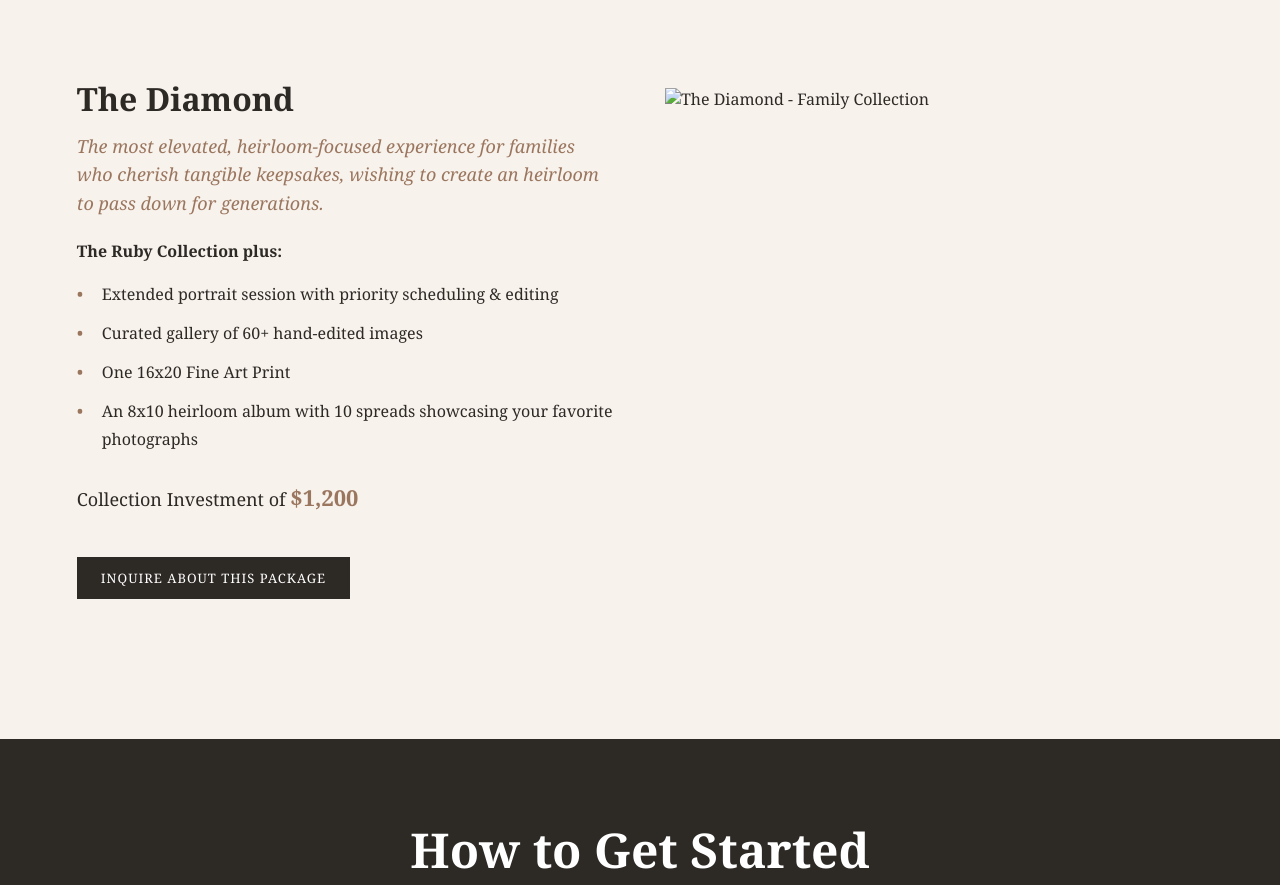
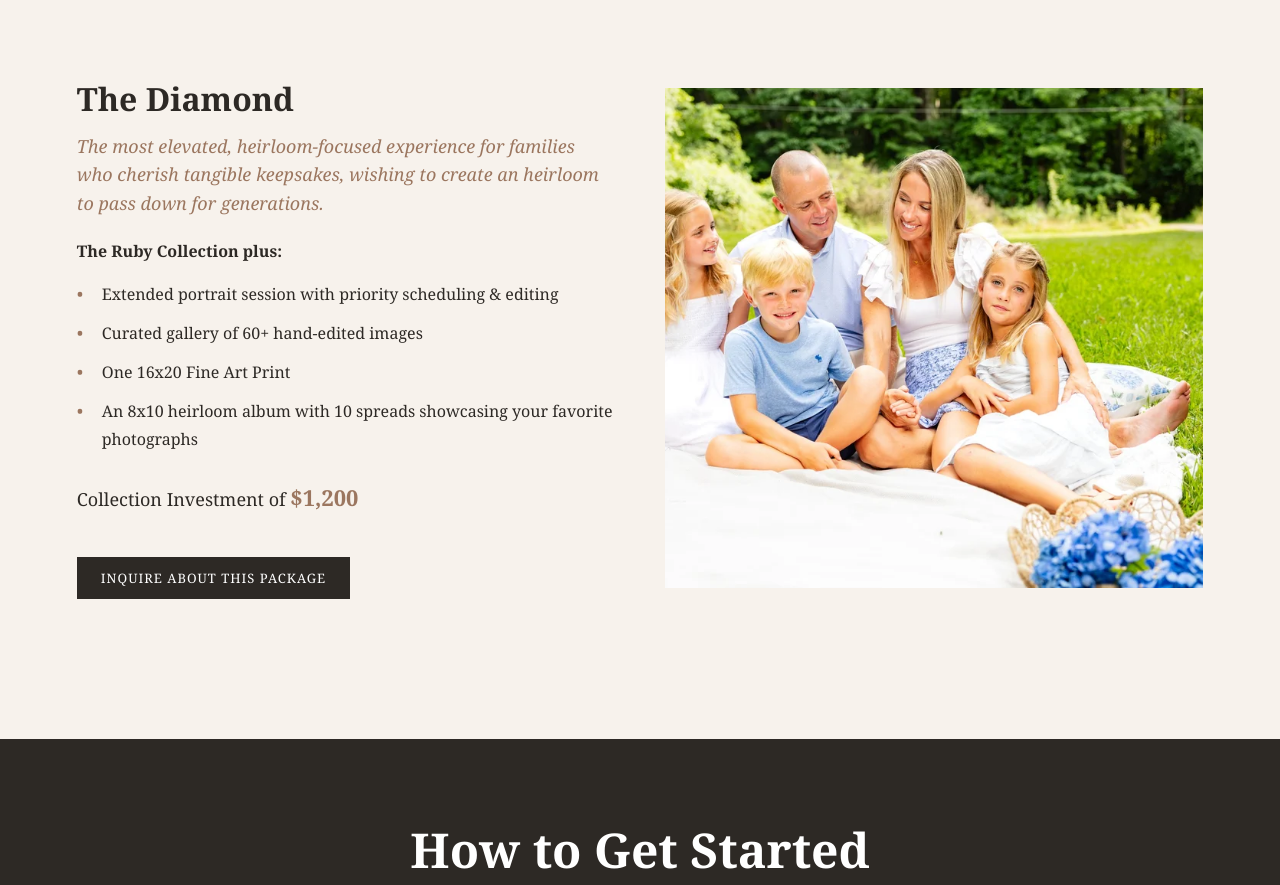
Before and after one commit to jg024349/Caitlin-Gregory-Photography, a plain HTML site: page investment.html in a window 1280 px wide. Shown: the part 2071-2956 px from the top of the page. Drawn offline with Linux system fonts and the light colour scheme.

Commit message:
Update investment with Diamond Photo

```diff
--- a/investment.html
+++ b/investment.html
@@ -123,7 +123,7 @@
           <a href="contact.html" class="button">Inquire About This Package</a>
         </div>
         <div class="card-image">
-          <img src="family-diamond.jpg" alt="The Diamond - Family Collection" />
+          <img src="Diamond.jpg" alt="The Diamond - Family Collection" />
         </div>
       </article>
     </div>
```
